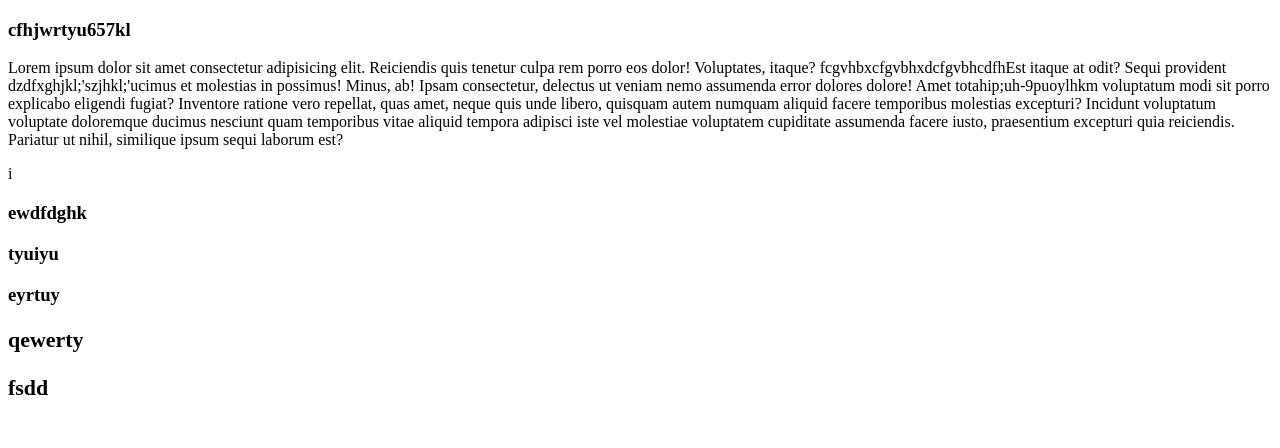
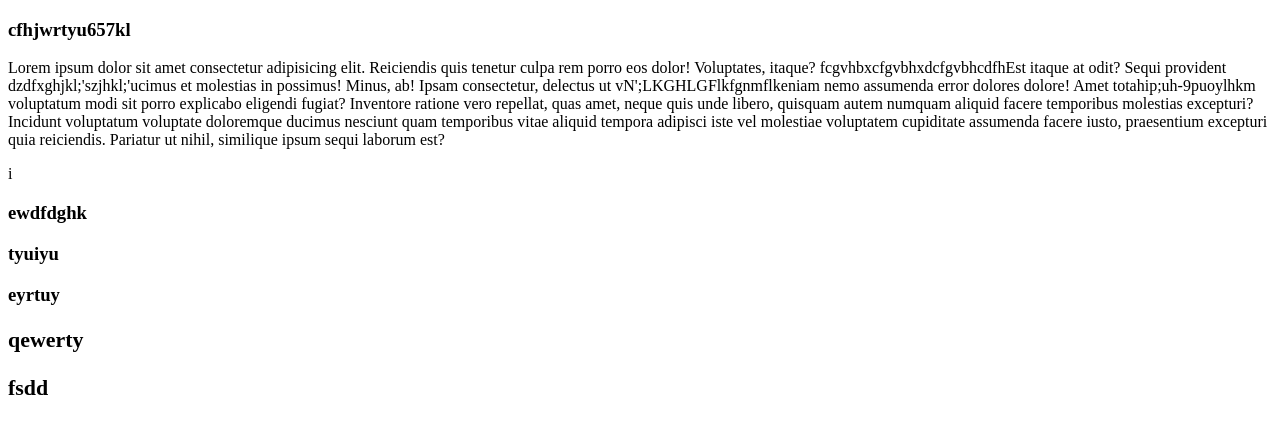
Before and after one commit to Chiskyhub/githubtest, a plain HTML site: page index.html in a window 1280 px wide. Drawn offline with Linux system fonts and the light colour scheme.

Commit message:
new era
done by chisky

```diff
--- a/index.html
+++ b/index.html
@@ -7,7 +7,7 @@
 </head>
 
 <h3>cfhjwrtyu657kl</h3>
-<p> Lorem ipsum dolor sit amet consectetur adipisicing elit. Reiciendis quis tenetur culpa rem porro eos dolor! Voluptates, itaque? fcgvhbxcfgvbhxdcfgvbhcdfhEst itaque at odit? Sequi provident dzdfxghjkl;'szjhkl;'ucimus et molestias in possimus! Minus, ab! Ipsam consectetur, delectus ut veniam nemo assumenda error dolores dolore! Amet totahip;uh-9puoylhkm voluptatum modi sit porro explicabo eligendi fugiat? Inventore ratione vero repellat, quas amet, neque quis unde libero, quisquam autem numquam aliquid facere temporibus molestias excepturi? Incidunt voluptatum voluptate doloremque ducimus nesciunt quam temporibus vitae aliquid tempora adipisci iste vel molestiae voluptatem cupiditate assumenda facere iusto, praesentium excepturi quia reiciendis. Pariatur ut nihil, similique ipsum sequi laborum est?</p>i
+<p> Lorem ipsum dolor sit amet consectetur adipisicing elit. Reiciendis quis tenetur culpa rem porro eos dolor! Voluptates, itaque? fcgvhbxcfgvbhxdcfgvbhcdfhEst itaque at odit? Sequi provident dzdfxghjkl;'szjhkl;'ucimus et molestias in possimus! Minus, ab! Ipsam consectetur, delectus ut vN';LKGHLGFlkfgnmflkeniam nemo assumenda error dolores dolore! Amet totahip;uh-9puoylhkm voluptatum modi sit porro explicabo eligendi fugiat? Inventore ratione vero repellat, quas amet, neque quis unde libero, quisquam autem numquam aliquid facere temporibus molestias excepturi? Incidunt voluptatum voluptate doloremque ducimus nesciunt quam temporibus vitae aliquid tempora adipisci iste vel molestiae voluptatem cupiditate assumenda facere iusto, praesentium excepturi quia reiciendis. Pariatur ut nihil, similique ipsum sequi laborum est?</p>i
 <h3>ewdfdghk</h3>
 <h3>tyuiyu</h3>
 <h3>eyrtuy<JHFQ;rasdfjhklertyuzsdfg/h3>
```
